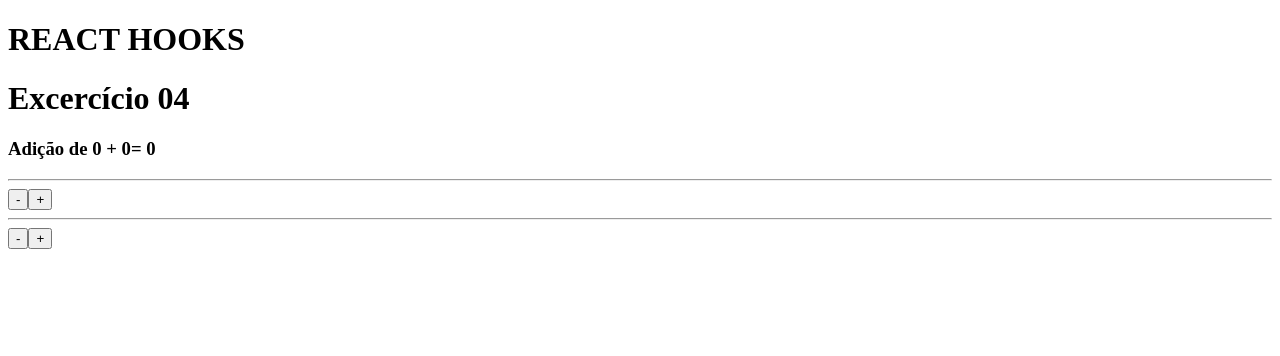
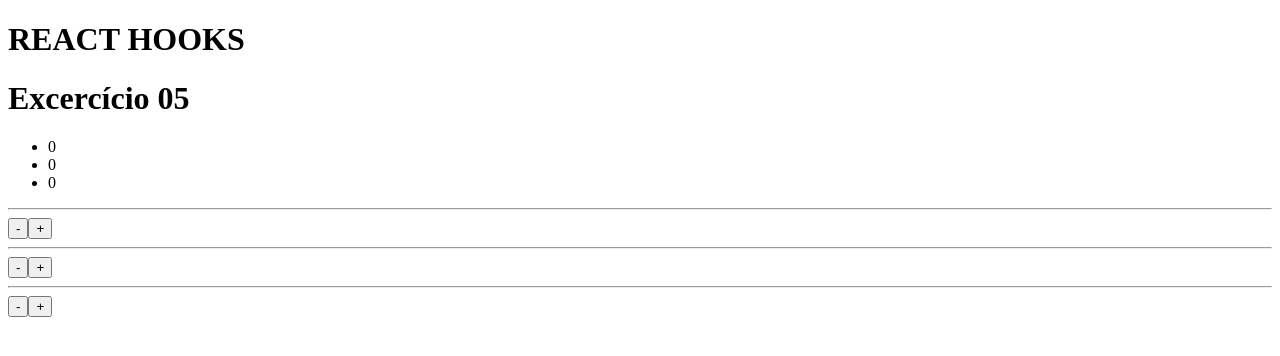
Before and after one commit to cesin10/react_next_hooks, a React (Vite) app: page / in a window 1280 px wide. Shown: the top 356 px of the page. Built offline with nearby package versions, Linux system fonts and the light colour scheme.

Commit message:
Exercício 5, array no State

```diff
--- a/src/App.jsx
+++ b/src/App.jsx
@@ -1,5 +1,5 @@
 import React from "react";
-import HookState_06 from './components/UseState_06'
+import HookState_07 from './components/UseState_07'
 
 
 export default function App() {
@@ -7,7 +7,7 @@ export default function App() {
     return(
         <>
         <h1>REACT HOOKS</h1>
-        <HookState_06 />
+        <HookState_07 />
 
 
         </>
--- /dev/null
+++ b/src/components/UseState7a.jsx
@@ -0,0 +1,12 @@
+import React from "react";
+
+export default ({funcaoDec, funcaoInc}) =>{
+        return(
+
+            <>
+            <button onClick={funcaoDec}>-</button>
+            <button onClick={funcaoInc}>+</button>
+            </>
+        )
+
+}
--- /dev/null
+++ b/src/components/UseState_07.jsx
@@ -0,0 +1,59 @@
+import React from "react";
+import { useState } from "react";
+import UseState7a from "./UseState7a";
+
+export default () => {
+
+const [valor, setValor] = useState([0,0,0]);
+
+
+function decValor1(){
+        setValor([valor[0] - 1, valor[1], valor[2]]);
+      };
+
+function decValor2(){
+        setValor([valor[0], valor[1] -1, valor[2]]);
+      };
+
+function decValor3(){
+        setValor([valor[0], valor[1], valor[2] -1]);
+      };
+
+
+function incValor1(){
+        setValor([valor[0] +1, valor[1], valor[2]]);
+      };
+
+function incValor2(){
+        setValor([valor[0], valor[1] +1, valor[2]]);
+      };
+
+function incValor3(){
+        setValor([valor[0], valor[1], valor[2] +1]);
+      };
+
+
+
+
+
+
+
+
+    return(
+        <>
+         <h1>Excercício 05</h1>
+         <ul>
+            <li>{valor[0]}</li>
+            <li>{valor[1]}</li>
+            <li>{valor[2]}</li>
+         </ul>
+         <hr />
+         <UseState7a funcaoDec={decValor1} funcaoInc={incValor1} />
+         <hr />
+         <UseState7a funcaoDec={decValor2} funcaoInc={incValor2} />
+         <hr />
+         <UseState7a funcaoDec={decValor3} funcaoInc={incValor3} />
+
+        </>
+    )
+}
```
